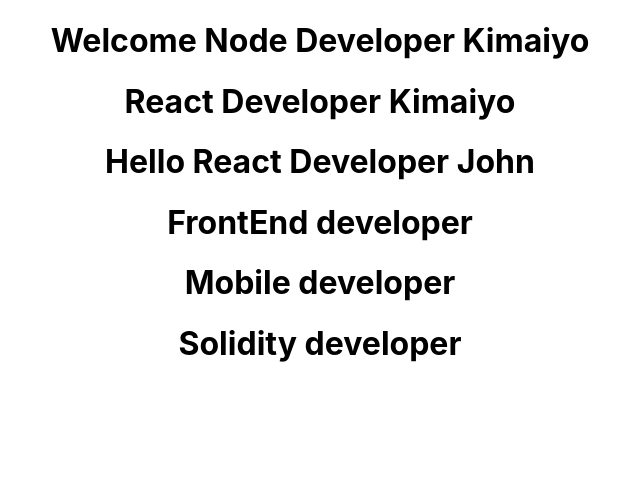
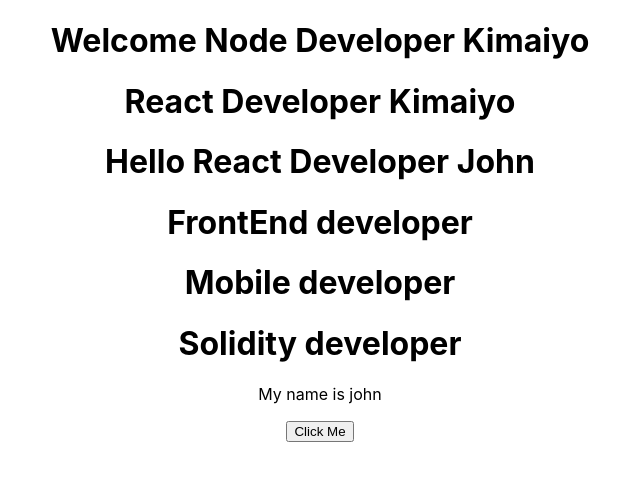
Before and after one commit to JohnKimaiyo/react_vol_9, a React (Create React App) app: page / in a window 1280 px wide. Shown: the top 480 px of the page, without its empty margins (320-960 px from the left). Built offline with nearby package versions, Linux system fonts and the light colour scheme.

Commit message:
myname usetate

```diff
--- a/src/App.js
+++ b/src/App.js
@@ -4,7 +4,7 @@
 import Hello from "./Component/Hello";
 import Welcome from "./Component/Welcome";
 import Title from "./Component/Title";
-
+import MyName from "./Component/MyName";
 function App() {
   return (
     <div className="App">
@@ -14,6 +14,7 @@
       <Title name="FrontEnd developer" />
       <Title name="Mobile developer" />
       <Title name="Solidity developer" />
+      <MyName/>
     </div>
   );
 }
--- /dev/null
+++ b/src/Component/MyName.js
@@ -0,0 +1,20 @@
+import React from "react";
+
+import { useState } from "react";
+
+function MyName() {
+  const [name, setName] = useState("john");
+  const changeName = () => {
+    setName("Kimaiyo");
+  };
+
+  return (
+    <div>
+      <p>My name is {name}</p>
+      <button onClick={changeName}>Click Me</button>
+    </div>
+  );
+}
+
+
+export default MyName;
```
